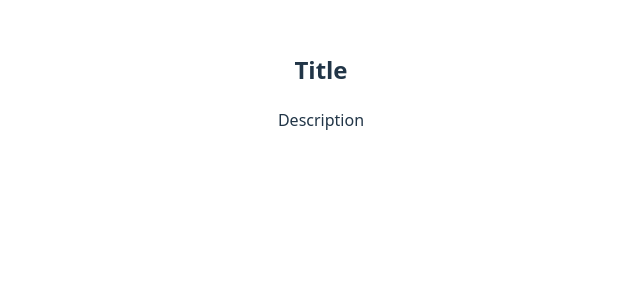
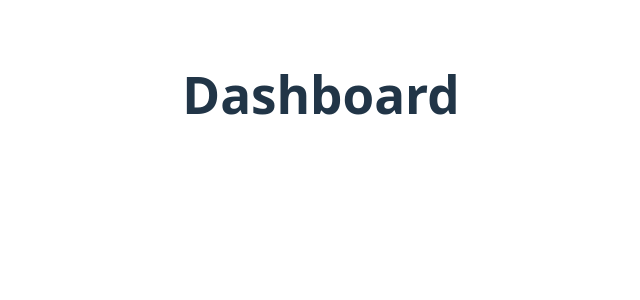
Before and after one commit to debraj137/learn-react, a React (Vite) app: page / in a window 1280 px wide. Shown: the top 300 px of the page, without its empty margins (319-959 px from the left). Built offline with nearby package versions, Linux system fonts and the light colour scheme.

Commit message:
conditional rendering

```diff
--- a/src/App.jsx
+++ b/src/App.jsx
@@ -14,14 +14,16 @@ import Props from './Props'
 //   return <h1>Footer</h1>
 // }
 
-function Card(){
-  return (
-    <>
-    <h2>Title</h2>
-    <p>Description</p>
-    </>
-  )
-}
+// function Card(){
+//   return (
+//     <>
+//     <h2>Title</h2>
+//     <p>Description</p>
+//     </>
+//   )
+// }
+
+const isLoggedIn = true;
 
 function App() {
   return (
@@ -34,7 +36,10 @@ function App() {
       <Props name='props example'/> */}
       {/* <Header/>
       <Footer/> */}
-      <Card/>
+      {/* <Card/> */}
+      <h1>
+        {isLoggedIn ? 'Dashboard': 'Login'}
+      </h1>
     </>
 
   )
```
